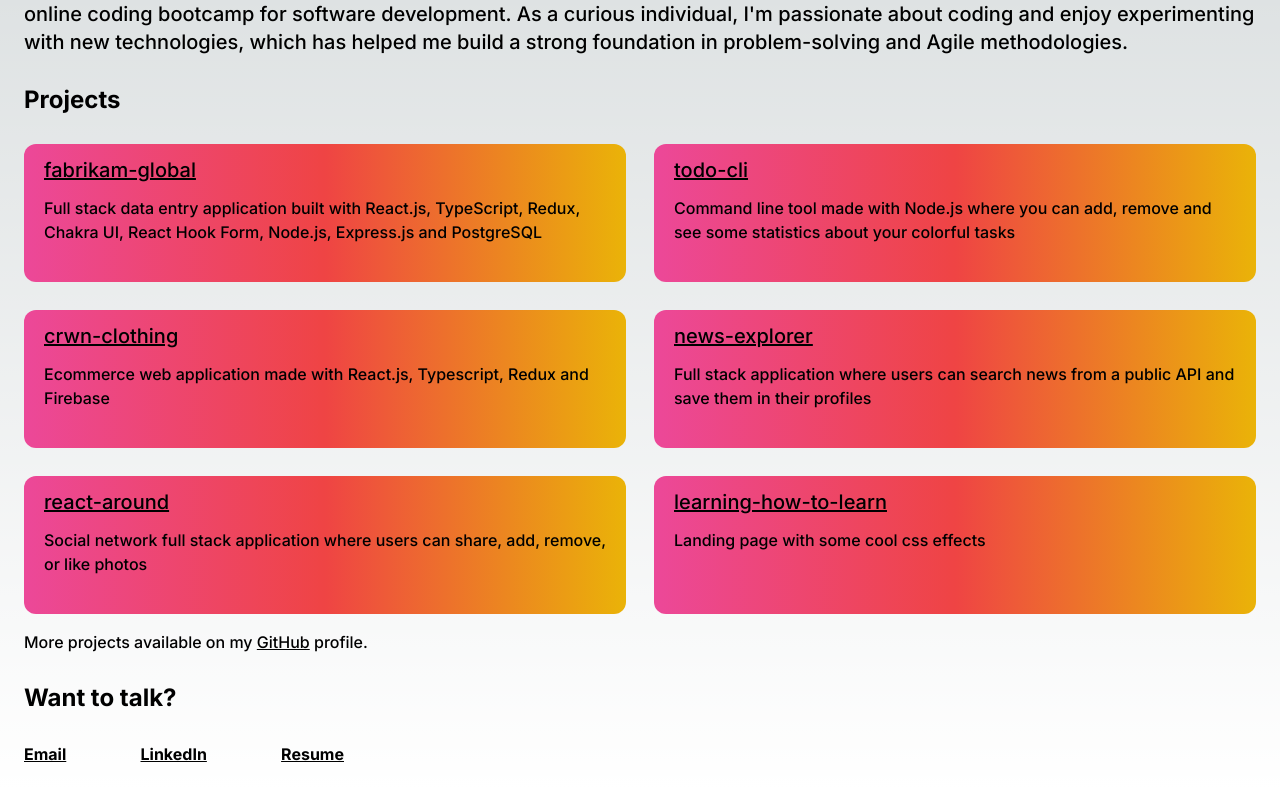
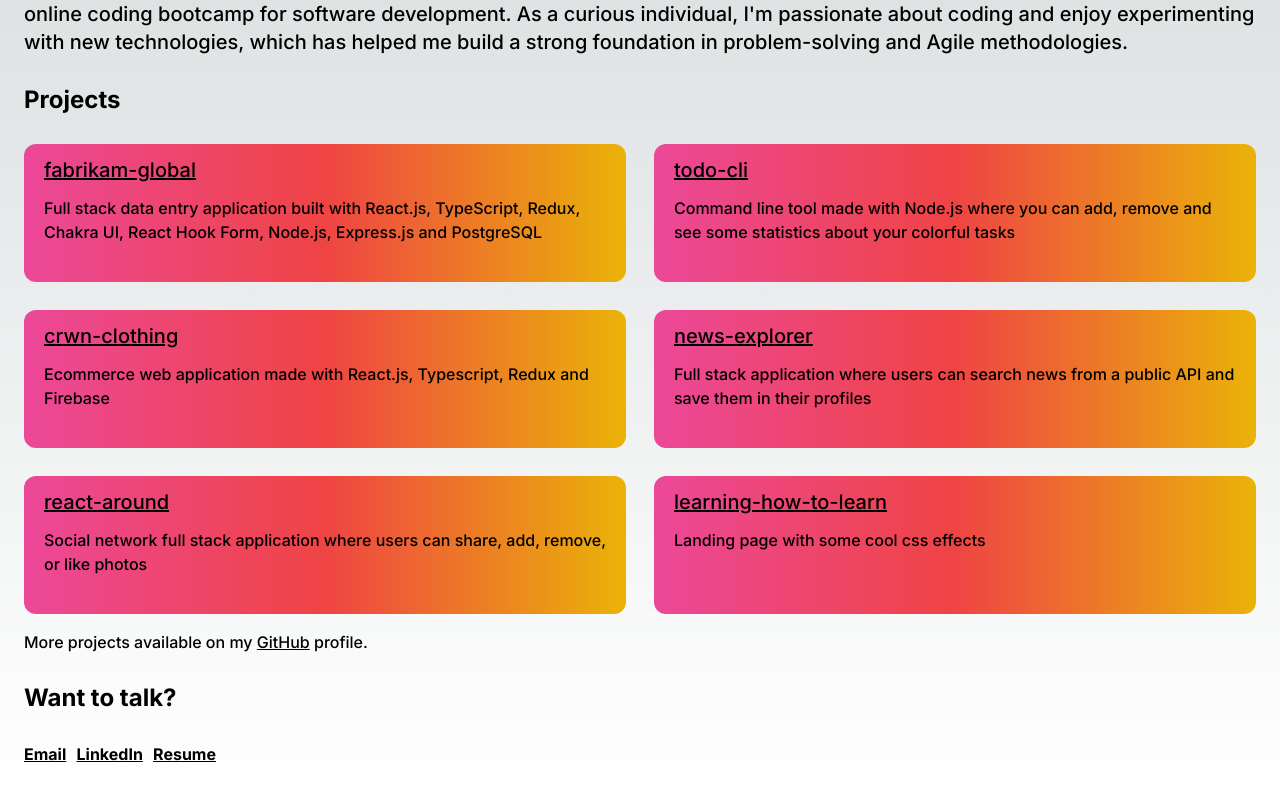
Before and after one commit to timothyrusso/personal-website-next, a Next.js app: page / in a window 1280 px wide. Shown: the part 200-990 px from the top of the page. Built offline with nearby package versions, Linux system fonts and the light colour scheme.

Commit message:
feat: add max width for links in the footer

```diff
--- /dev/null
+++ b/components/Footer/Footer.module.css
@@ -0,0 +1,3 @@
+.max-width-footer-links {
+  max-width: 12rem;
+}
--- a/components/Footer/Footer.tsx
+++ b/components/Footer/Footer.tsx
@@ -1,8 +1,12 @@
+import styles from './Footer.module.css';
+
 export const Footer = () => {
   return (
     <footer>
       <h2 className="text-2xl font-bold mb-7 mt-7">Want to talk?</h2>
-      <ul className="flex justify-between font-bold underline max-w-xs">
+      <ul
+        className={`flex justify-between font-bold underline ${styles['max-width-footer-links']}`}
+      >
         <li>
           <a href="mailto:russotimothy@live.it">Email</a>
         </li>
```
